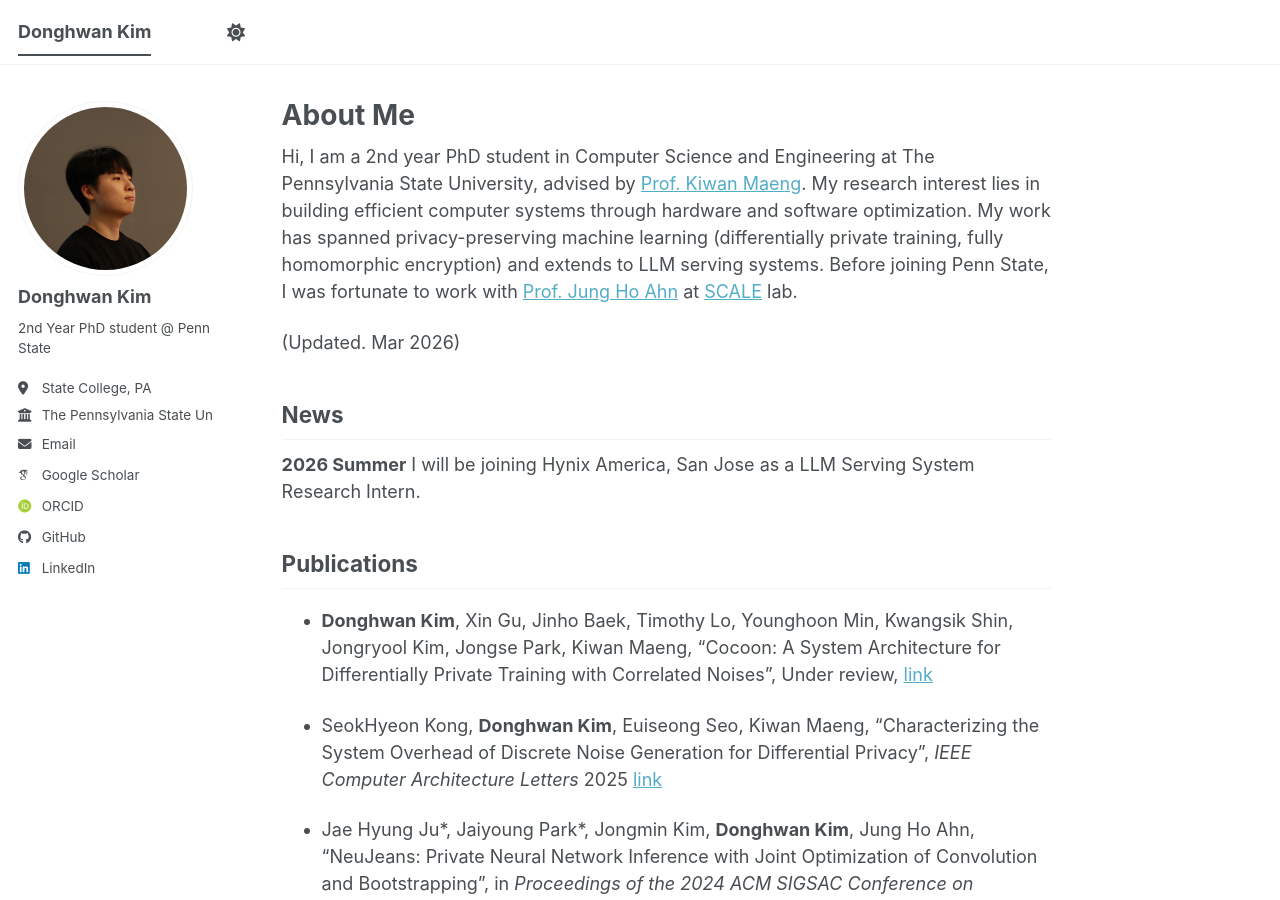
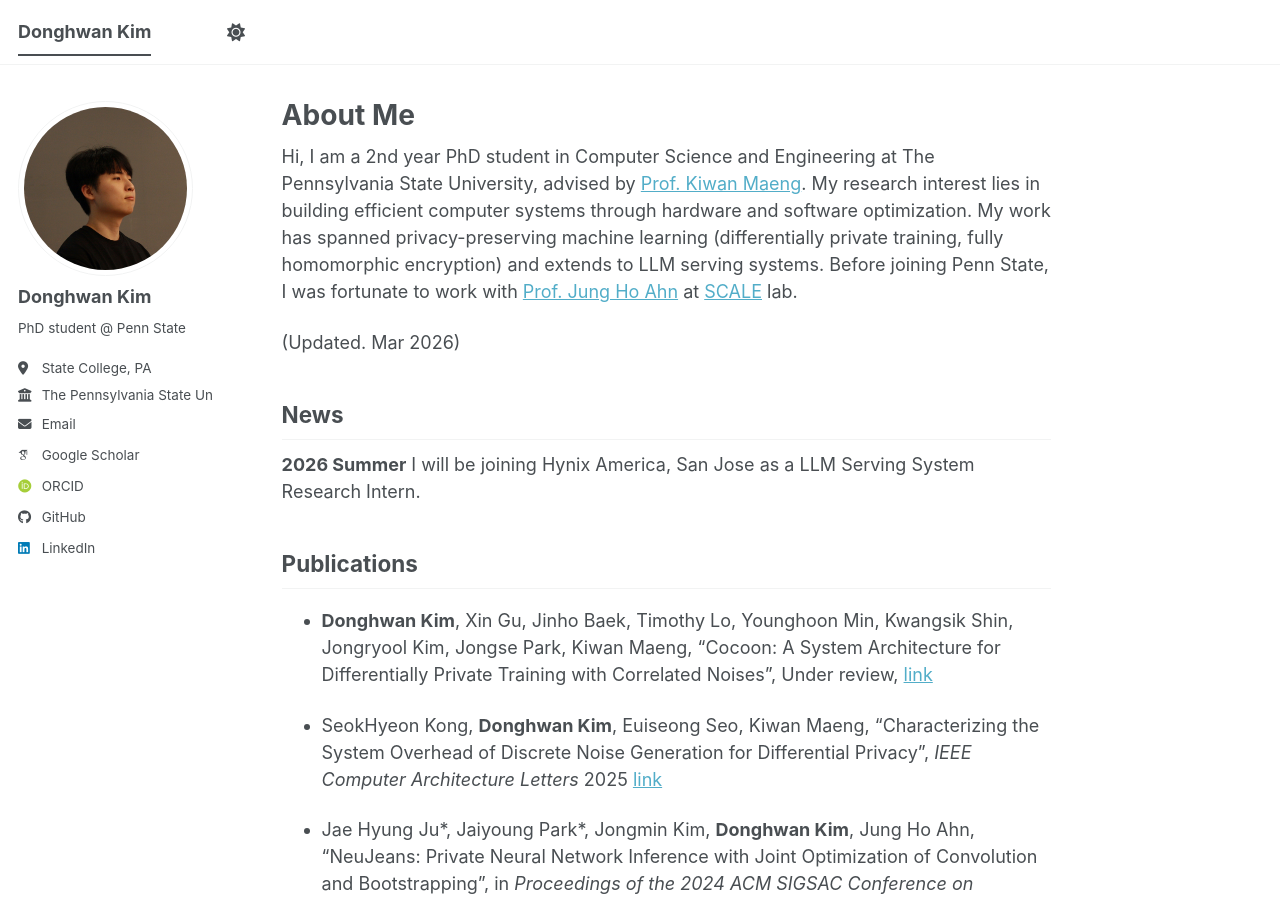
Before and after one commit to heyday98/heyday98.github.io, a Jekyll site: the page built from _pages/about.md, in a window 1280 px wide and 900 px high. Built offline with Jekyll 4.4.1, drawn with Linux system fonts in a browser that asks for light colours; some web fonts are replaced; a script bundle is joined from its source files by our own code; library files that are not in the unit come from our copies.

Commit message:
Updated Description

```diff
--- a/_config.yml
+++ b/_config.yml
@@ -26,7 +26,7 @@ author:
   avatar           : "profile.jpeg"
   name             : "Donghwan Kim"
   pronouns         : # example: "she/her"
-  bio              : "2nd Year PhD student @ Penn State"
+  bio              : "PhD student @ Penn State"
   location         : "State College, PA"
   employer         : "The Pennsylvania State University"
   uri              : # URL
```
